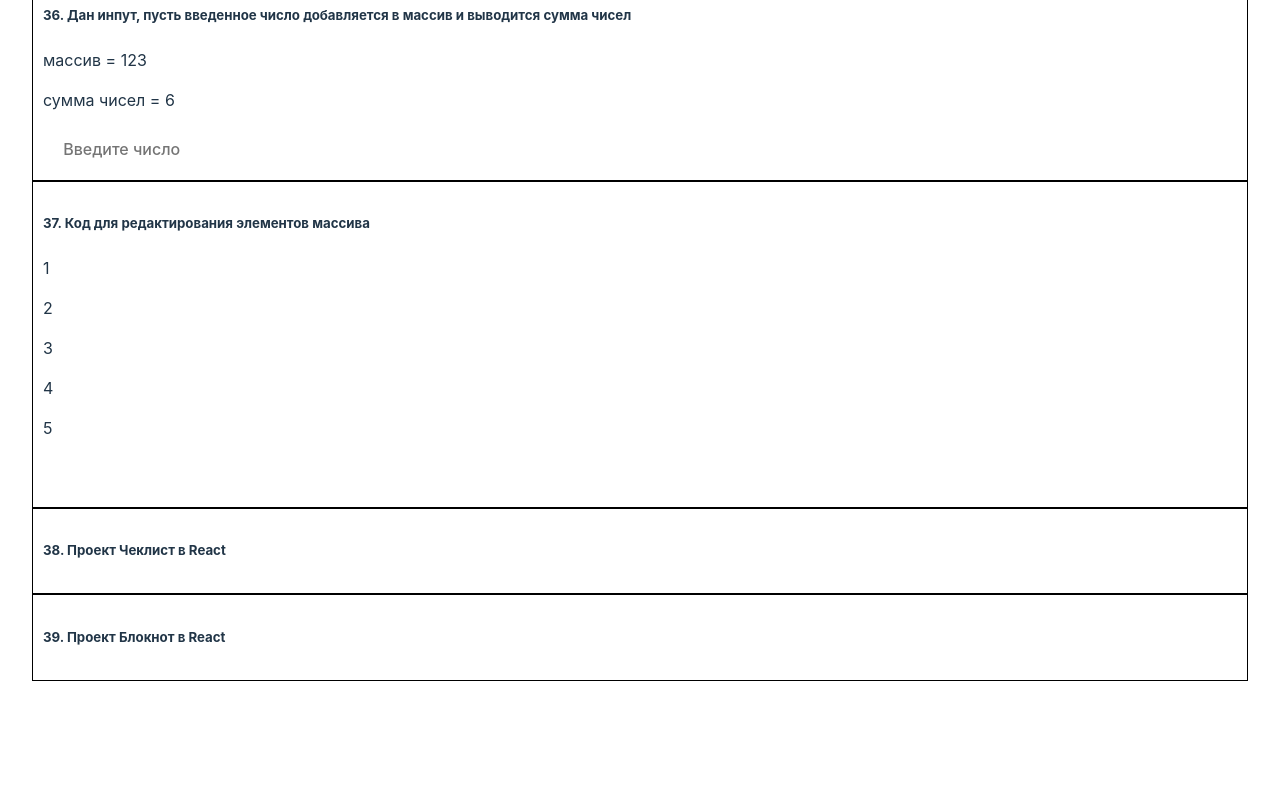
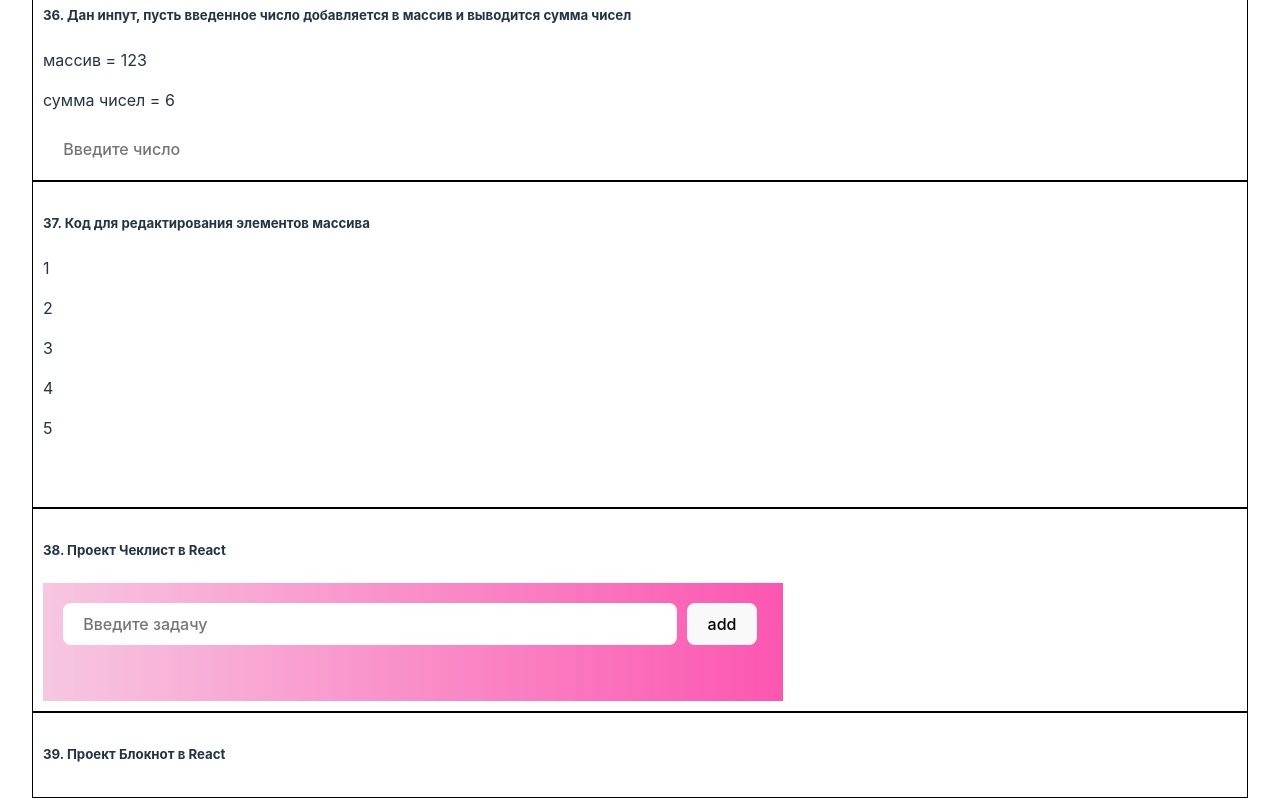
Before and after one commit to Kate2111/React_book, a React (Vite) app: page / in a window 1280 px wide. Shown: the part 6824-7624 px from the top of the page. Before the commit the page ends 7537 px from the top, so only its background shows below. Built offline with nearby package versions, Linux system fonts and the light colour scheme.

Commit message:
practice checklist

```diff
--- a/src/index.css
+++ b/src/index.css
@@ -52,6 +52,12 @@ button:focus-visible {
   outline: 4px auto -webkit-focus-ring-color;
 }
 
+.wrapper{
+  padding: 20px;
+  width: 700px;
+  background: linear-gradient(90deg, #f7c7e1, #fc56b0);
+}
+
 @media (prefers-color-scheme: light) {
   :root {
     color: #213547;
--- /dev/null
+++ b/src/tasks/Components/Navbar_38task.jsx
@@ -0,0 +1,20 @@
+import { useState } from "react"
+
+export default function Todo_input({addTaskToList}) {
+    const [inputValue, setValue] = useState('');
+    return <>
+        <input
+            style={{width: '82%', marginBottom: '20px'}}
+            placeholder='Введите задачу'
+            value={inputValue}
+            onChange={event=>setValue(event.target.value)}
+        />
+        <button
+            style={{marginLeft: '10px'}}
+            onClick={() => addTaskToList(inputValue, setValue)}
+        >
+            add
+        </button>
+    </>
+
+}
--- a/src/tasks/task.jsx
+++ b/src/tasks/task.jsx
@@ -11,6 +11,8 @@ import Product_1 from './Components/Product_33task';
 import TempInp from './Components/TempInp_34task';
 import Verdict from './Components/Verdict_34task';
 import TempInp_1 from './Components/TempInp_35task';
+import Navbar from './Components/Navbar_38task';
+import cart from './../assets/trash.png';
 
 export function Task1() {
     function showNum(number) {
@@ -1194,11 +1196,80 @@ export const Task37 = () => {
 }
 
 export const Task38 = () => {
+    const [listToDo, setListToDo] = useState([]);
+    const [taskValueEdit, setTaskValue] = useState('');
 
+    function addTaskToList(value, setValue) {
+        setListToDo([...listToDo, { id: nanoid(3) , task: value, isDone: true, isEdit: true}]);
+        setValue('');
+    }
+
+    //doneTask и editTask объеденить в одну
+    function doneTask(id) {
+        setListToDo(prevList => prevList.map(item => {
+            if(item.id === id){
+                return {...item, isDone: !item.isDone}
+            }
+            return item;
+        }))
+    }
+
+    function editTask(id) {
+        setListToDo(prevList => prevList.map(item => {
+            if(item.id === id){
+                return {...item, isEdit: !item.isEdit}
+            }
+            return item;
+        }))
+    }
+
+    function saveTask(event, id) {
+        if(event.key === 'Enter') {
+            setListToDo(prevList => prevList.map(item => {
+                if(item.id === id) {
+                    return { ...item, task: event.target.value };
+                }
+                return item;
+            }))
+        }
+    }
+    console.log(listToDo);
+
+    //Вынести в отдельный компонент
+    const result = [...listToDo].map((item) => {
+
+        const textStyle = {textDecoration: item.isDone ? 'none' : 'line-through'}
+
+        return <li
+            style={{display: 'flex', justifyContent: 'space-between'}}
+            key={item.id}>{
+                    item.isEdit
+                    ? <span style={textStyle}>{item.task}</span>
+                        //value не реактивен, посмотреть предыдущие задачи
+                    : <input
+                        value={item.task}
+                        onChange={event=> setTaskValue(event.target.value)}
+                        onKeyDown={event => saveTask(event, item.id)}
+                    />
+                }
+                <div>
+                    <button style={{backgroundColor: 'transparent'}} onClick={() => doneTask(item.id)}>done</button>
+                    <button style={{backgroundColor: 'transparent'}} onClick={() => editTask(item.id)}>edit</button>
+                    <button style={{backgroundColor: 'transparent'}}>del</button>
+                </div>
+        </li>
+    })
 
     return <>
         <div className="border">
             <h5>38. Проект Чеклист в React</h5>
+            <div className="wrapper">
+                <Navbar
+                    addTaskToList={addTaskToList}
+
+                />
+                <ul>{result}</ul>
+            </div>
 
         </div>
     </>
```
Also changed, not shown: src/assets/trash.png (added).
